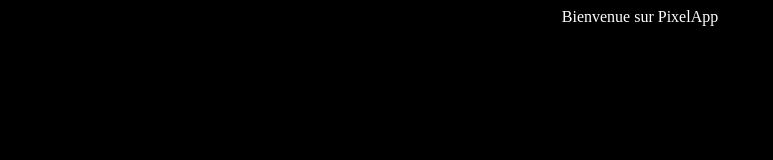
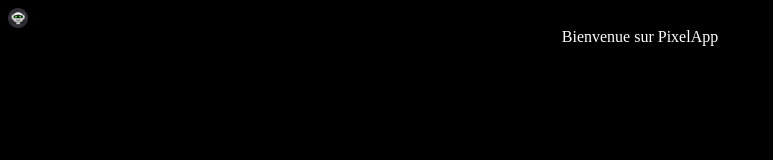
Before and after one commit to PixelApp-info/pixelapp-info.github.io, a plain HTML site: page index.html in a window 1280 px wide. Shown: the whole page, without its empty margins (0-773 px from the left). Drawn offline with Linux system fonts and the light colour scheme.

Commit message:
Update index.html

```diff
--- a/index.html
+++ b/index.html
@@ -5,6 +5,14 @@
         <link rel="icon" type="image/vnd.icon" href="https://raw.githubusercontent.com/PixelApp-info/pixelapp-info.github.io/main/3557184ca7473659a8f7fae2b7f4b2f8.webp">
 </head>
 <body>
+
+<img
+    src="https://raw.githubusercontent.com/PixelApp-info/pixelapp-info.github.io/main/3557184ca7473659a8f7fae2b7f4b2f8.webp"
+    alt="logo"
+    width="20"
+    height="20" />
+
+
 
   <center>
   <p1>Bienvenue sur PixelApp</p1>
```
